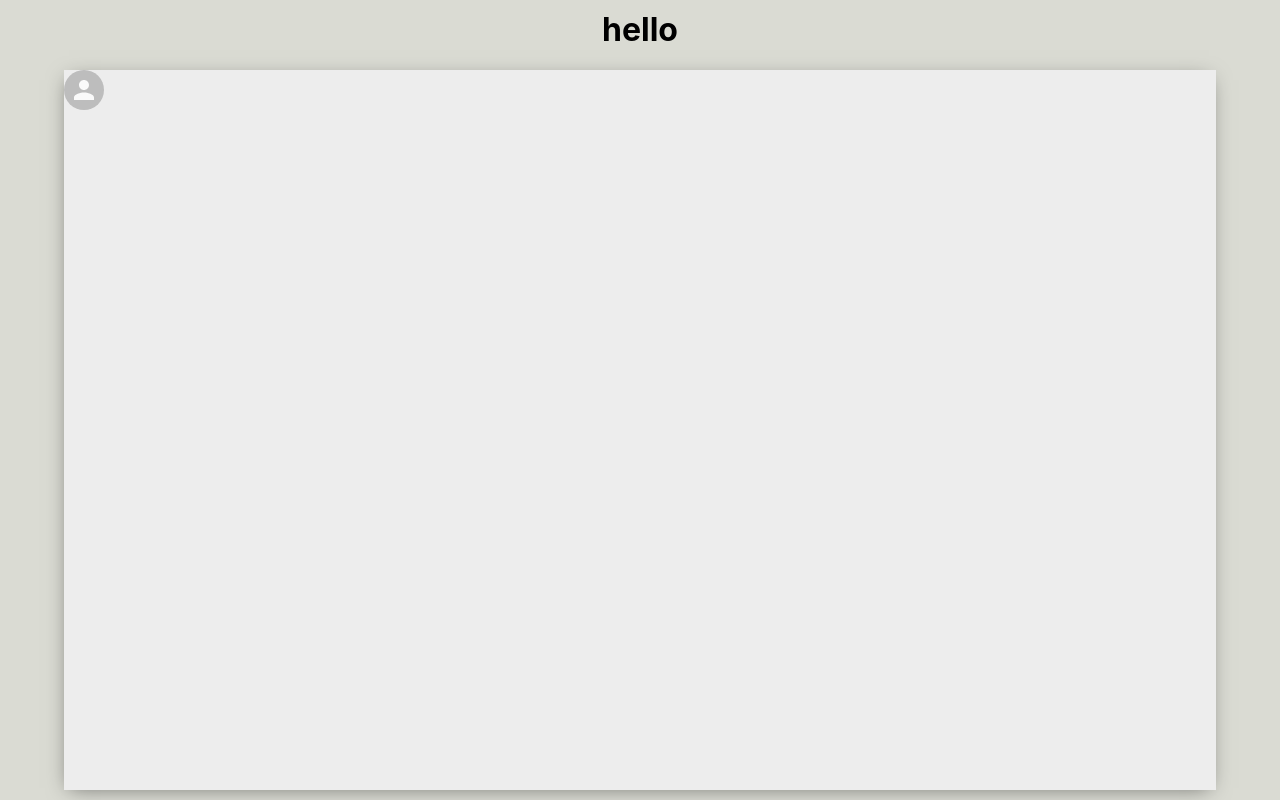
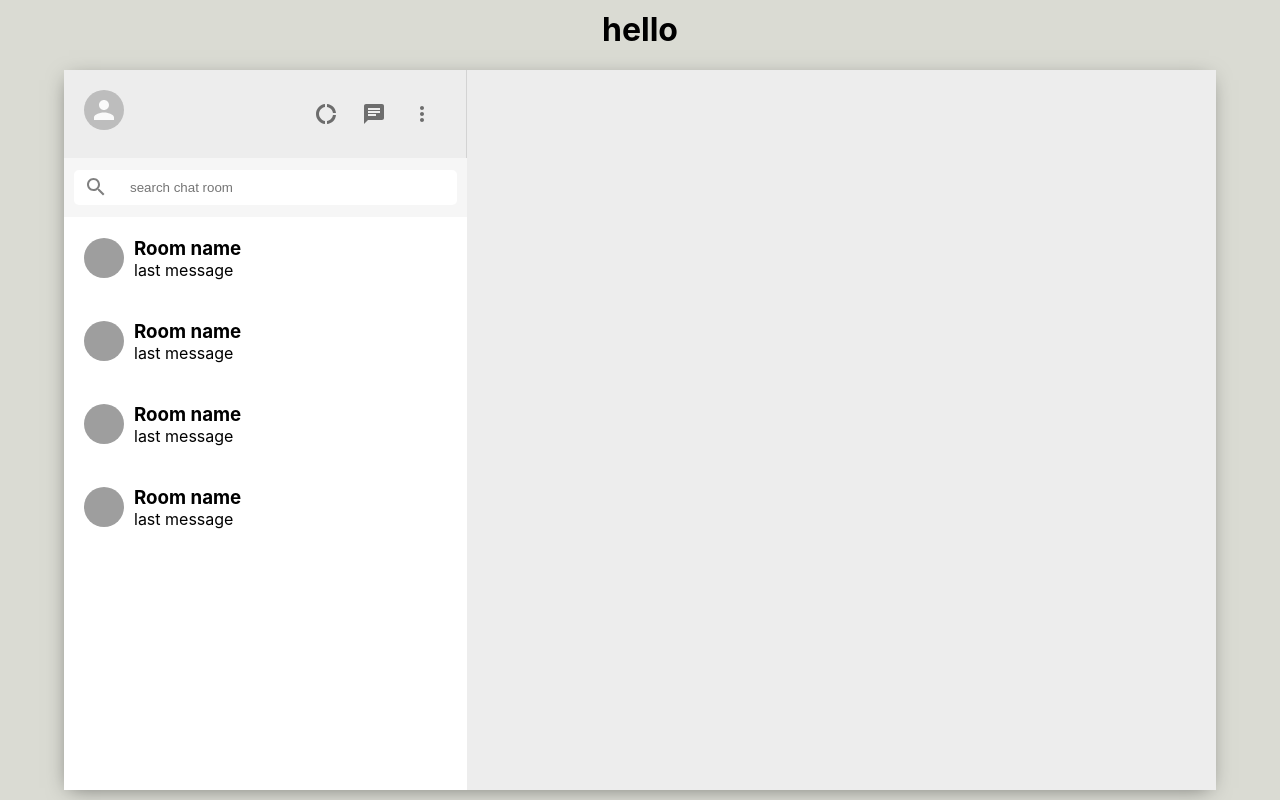
Before and after one commit to SiyalM/Chat-App, a React (Create React App) app: page / in a window 1280 px wide. Built offline with nearby package versions, Linux system fonts and the light colour scheme; grey boxes are pictures that could not be loaded.

Commit message:
feat:added sidebar chat

```diff
--- a/src/Components/Sidebar/Sidebar.css
+++ b/src/Components/Sidebar/Sidebar.css
@@ -0,0 +1,50 @@
+.sidebar{
+    display: flex;
+    flex-direction: column;
+    flex: 0.35;
+}
+.sidebar__header{
+    display: flex;
+    justify-content: space-between;
+    padding:20px;
+    border-right: 1px solid lightgray;
+}
+
+.sidebar__headerRight{
+    display: flex;
+    justify-content: space-between;
+    align-items: center;
+    min-width: 10vw;
+}
+
+.sidebar__search{
+    background-color: #f6f6f6;
+    display: flex;
+    align-items: center;
+    height: 39px;
+    padding: 10px;
+}
+
+.sidebar__searchContainer{
+    display: flex;
+    align-items: center;
+    height: 35px;
+    background-color: white;
+    width: 100%;
+    border-radius: 5px;
+}
+
+.sidebar__searchContainer > input {
+    border: none;
+    margin-left: 10px;
+}
+
+.sidebar__searchContainer > .MuiSvgIcon-root{
+    color: gray;
+    padding: 10px;
+}
+
+.sidebar__chats{
+    background-color: white;
+    flex: 1;
+}
--- a/src/Components/Sidebar/Sidebar.js
+++ b/src/Components/Sidebar/Sidebar.js
@@ -1,20 +1,43 @@
-import { Avatar } from '@material-ui/core';
-import React from 'react';
+import { Avatar, IconButton } from "@material-ui/core";
+import { SearchOutlined } from "@material-ui/icons";
+import ChatIcon from "@material-ui/icons/Chat";
+import DonutLargeIcon from "@material-ui/icons/DonutLarge";
+import MoreVertIcon from "@material-ui/icons/MoreVert";
+import React from "react";
+import SidebarChat from "../SidebarChat/SidebarChat";
+import "./Sidebar.css";
 
 function Sidebar() {
   return (
     <div className="sidebar">
       <div className="sidebar__header">
-                <Avatar/>
+        <Avatar />
+        <div className="sidebar__headerRight">
+          <IconButton>
+            <DonutLargeIcon />
+          </IconButton>
+          <IconButton>
+            <ChatIcon />
+          </IconButton>
+          <IconButton>
+            <MoreVertIcon />
+          </IconButton>
+        </div>
       </div>
       <div className="sidebar__search">
-
+        <div className="sidebar__searchContainer">
+          <SearchOutlined />
+          <input placeholder="search chat room" type="text" />
+        </div>
       </div>
       <div className="sidebar__chats">
-
+        <SidebarChat />
+        <SidebarChat />
+        <SidebarChat />
+        <SidebarChat />
       </div>
     </div>
-    )
+  );
 }
 
 export default Sidebar;
--- /dev/null
+++ b/src/Components/SidebarChat/SidebarChat.css
@@ -0,0 +1,14 @@
+.sidebarChat{
+    display: flex;
+    align-items: center;
+    cursor: pointer;
+    padding: 20px;
+}
+
+.sidebarChat:hover{
+    background-color: #ebebeb;
+}
+
+.sidebarChat__info{
+    margin-left: 10px;
+}
--- /dev/null
+++ b/src/Components/SidebarChat/SidebarChat.js
@@ -0,0 +1,22 @@
+import { Avatar } from '@material-ui/core';
+import React, { useEffect, useState } from 'react';
+import './SidebarChat.css';
+
+function SidebarChat() {
+    const [seed, setSeed] = useState('');
+
+    useEffect(()=> {
+        setSeed(Math.floor(Math.random() * 5000));
+    }, []);
+    return (
+        <div className="sidebarChat">
+            <Avatar src={`https://avatars.dicebear.com/api/human/${seed}.svg`}/>
+            <div className="sidebarChat__info">
+                <h3>Room name</h3>
+                <p>last message</p>
+            </div>
+        </div>
+    )
+}
+
+export default SidebarChat;
```
Lines whose indentation alone changed are shown as unchanged.
